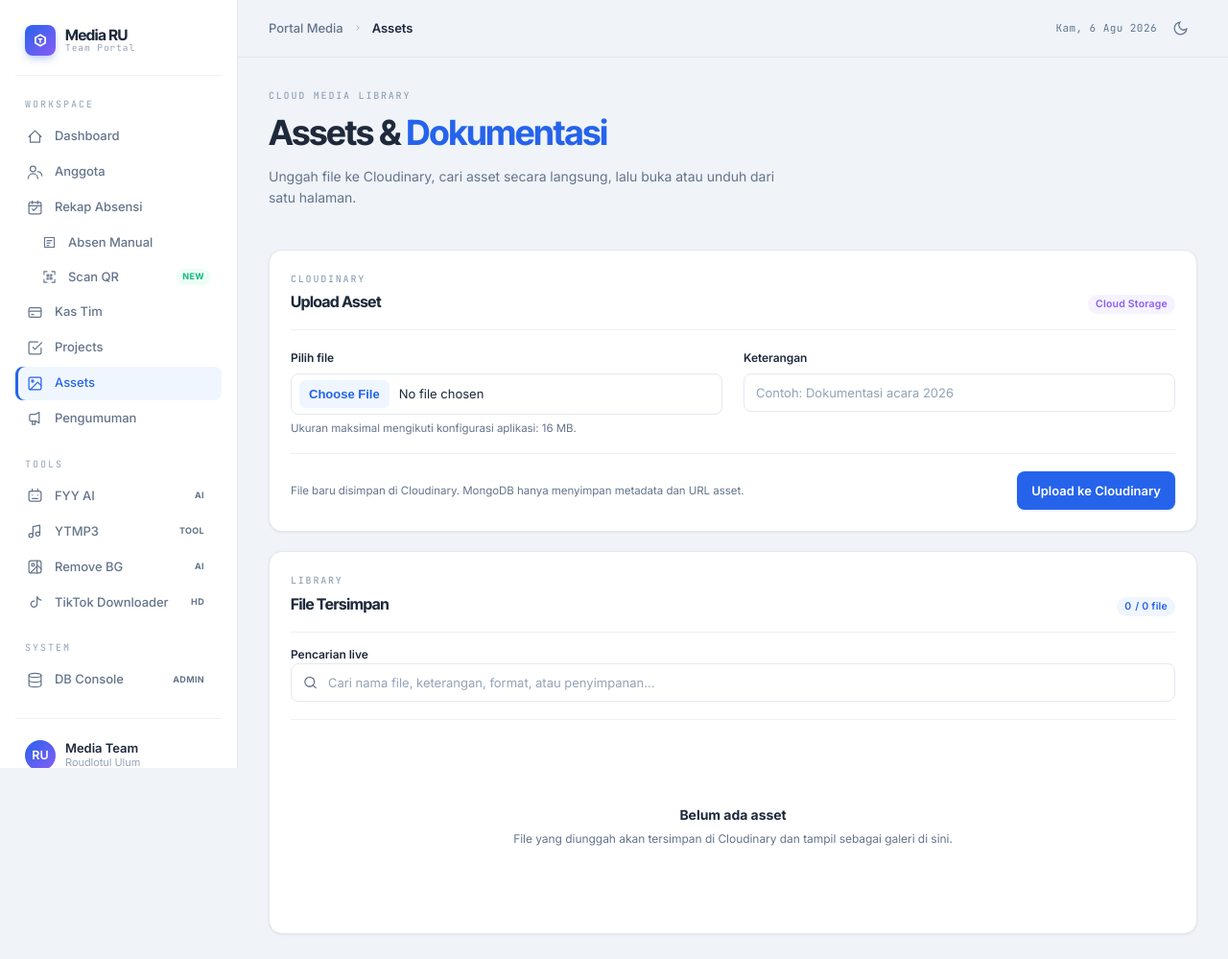
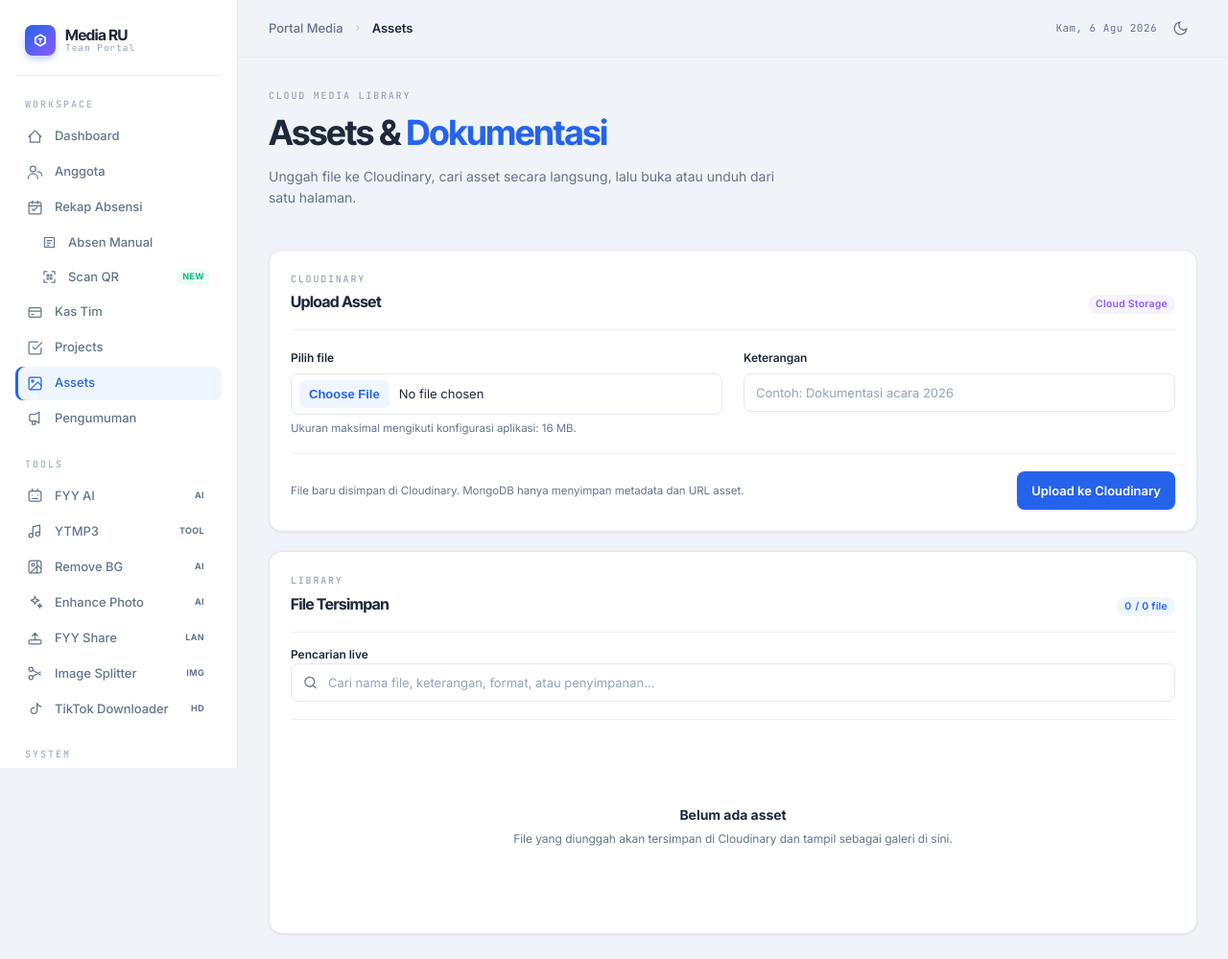
Before and after one commit to IKOO-INC/MEDIUM2, a Flask app: page /assets in a window 1280 px wide. Shown: the top 999 px of the page at 96% size. Run offline with Flask 3, Linux system fonts and the light colour scheme; data that the repository does not hold is empty.

Commit message:
seseweye

```diff
--- a/templates/base.html
+++ b/templates/base.html
@@ -92,6 +92,21 @@
                 <span>Remove BG</span>
                 <span class="nav-badge">AI</span>
             </a>
+            <a class="nav-link {% if request.endpoint == 'enhance_photo' %}is-active{% endif %}" href="{{ url_for('enhance_photo') }}">
+                <svg viewBox="0 0 24 24"><path d="m12 3 1.7 4.3L18 9l-4.3 1.7L12 15l-1.7-4.3L6 9l4.3-1.7L12 3Z"/><path d="m19 14 .9 2.1L22 17l-2.1.9L19 20l-.9-2.1L16 17l2.1-.9L19 14Z"/></svg>
+                <span>Enhance Photo</span>
+                <span class="nav-badge">AI</span>
+            </a>
+            <a class="nav-link {% if request.endpoint in ['fyy_share', 'fyy_share_receive', 'fyy_share_status', 'fyy_share_upload', 'delete_fyy_share_file', 'fyy_share_transfer_progress', 'fyy_share_qr', 'fyy_share_download', 'delete_fyy_share'] %}is-active{% endif %}" href="{{ url_for('fyy_share') }}">
+                <svg viewBox="0 0 24 24"><path d="M12 5v10M8 9l4-4 4 4"/><rect x="3" y="15" width="18" height="6" rx="2"/><path d="M7 18h.01"/></svg>
+                <span>FYY Share</span>
+                <span class="nav-badge">LAN</span>
+            </a>
+            <a class="nav-link {% if request.endpoint in ['image_splitter', 'image_splitter_result', 'image_splitter_file', 'image_splitter_zip'] %}is-active{% endif %}" href="{{ url_for('image_splitter') }}">
+                <svg viewBox="0 0 24 24"><circle cx="6" cy="6" r="3"/><circle cx="6" cy="18" r="3"/><path d="m8.7 7.5 11.3 6.5M8.7 16.5 20 10"/></svg>
+                <span>Image Splitter</span>
+                <span class="nav-badge">IMG</span>
+            </a>
             <a class="nav-link {% if request.endpoint == 'tiktok_downloader' %}is-active{% endif %}" href="{{ url_for('tiktok_downloader') }}">
                 <svg viewBox="0 0 24 24"><path d="M15 4v10.5a4.5 4.5 0 1 1-4-4.47"/><path d="M15 4c1.2 2.7 3.1 4.2 6 4.5"/></svg>
                 <span>TikTok Downloader</span>
```
